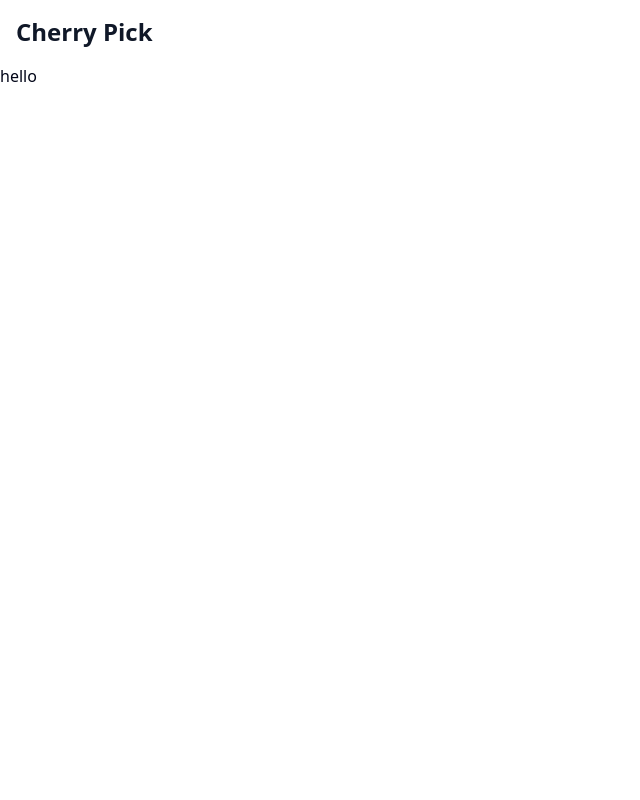
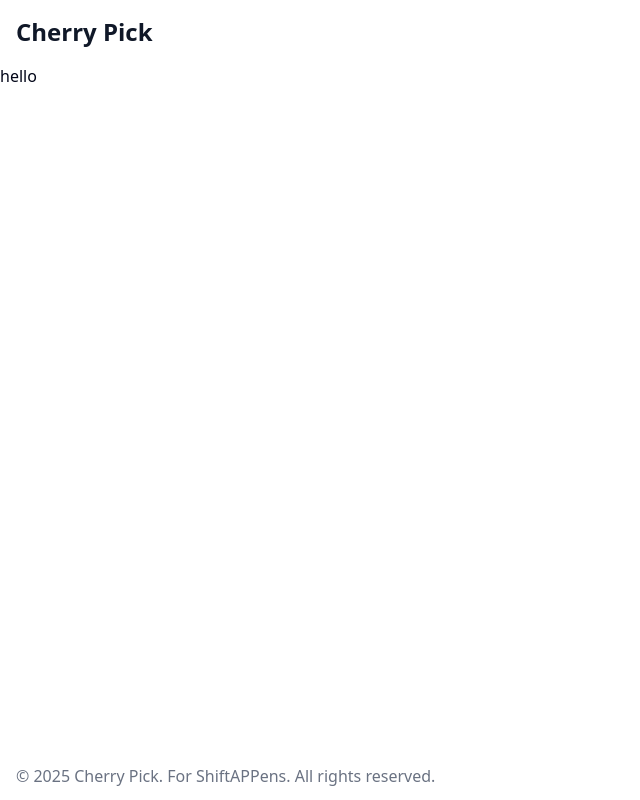
Before and after one commit to HenriqueSFernandes/CherryPick, a Next.js app in the folder cherrypick-fe/: page / in a window 1280 px wide. Shown: the whole page, without its empty margins (0-640 px from the left). Built offline with nearby package versions, Linux system fonts and the light colour scheme.

Commit message:
Create footer

```diff
--- a/cherrypick-fe/src/app/globals.css
+++ b/cherrypick-fe/src/app/globals.css
@@ -122,7 +122,14 @@
   * {
     @apply border-border outline-ring/50;
   }
-  body {
+  header {
+    @apply h-16;
+  }
+  main {
     @apply bg-background text-foreground;
+    min-height: calc(100vh - 7rem);
+  }
+  footer {
+    @apply h-12;
   }
 }
--- a/cherrypick-fe/src/app/layout.tsx
+++ b/cherrypick-fe/src/app/layout.tsx
@@ -3,6 +3,7 @@ import { Geist, Geist_Mono } from "next/font/google";
 import { SpeedInsights } from "@vercel/speed-insights/next";
 import "./globals.css";
 import Header from "@/components/header/header";
+import Footer from "@/components/footer/footer";
 
 const geistSans = Geist({
   variable: "--font-geist-sans",
@@ -36,6 +37,7 @@ export default function RootLayout({
         <main>{children}</main>
         <SpeedInsights />
       </body>
+      <Footer />
     </html>
   );
 }
--- /dev/null
+++ b/cherrypick-fe/src/components/footer/footer.tsx
@@ -0,0 +1,9 @@
+export default async function Footer() {
+  return (
+    <footer className="h-12 px-4 flex items-center">
+      <div className="text-center text-gray-500">
+        &copy; 2025 Cherry Pick. For ShiftAPPens. All rights reserved.
+      </div>
+    </footer>
+  );
+}
```
